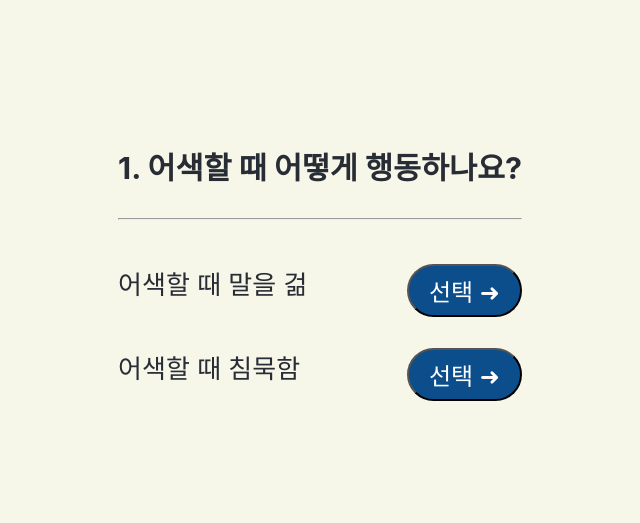
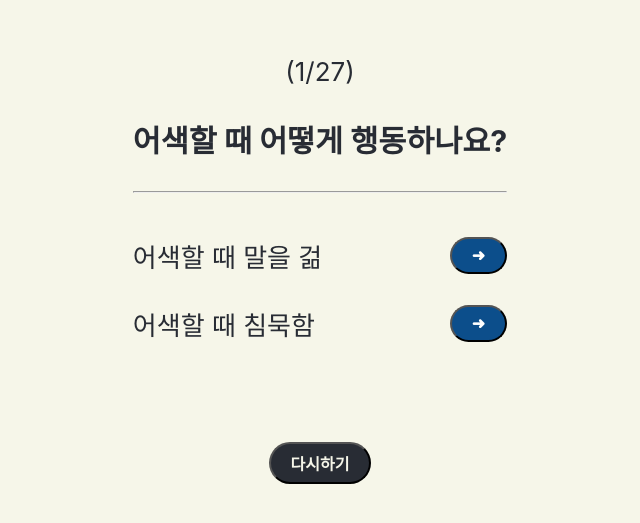
Before and after one commit to KingDonggyu/Reverse_MBTI, a React (Create React App) app: page /test in a window 1280 px wide. Shown: the part 143-666 px from the top of the page, without its empty margins (320-960 px from the left). Built offline with nearby package versions, Linux system fonts and the light colour scheme.

Commit message:
Fix testPage.js errors

```diff
--- a/public/index.html
+++ b/public/index.html
@@ -7,36 +7,12 @@
     <meta name="viewport" content="width=device-width, initial-scale=1" />
     <meta name="theme-color" content="#000000" />
     <meta name="description" content="Web site created using create-react-app" />
-    <!--
-      manifest.json provides metadata used when your web app is installed on a
-      user's mobile device or desktop. See https://developers.google.com/web/fundamentals/web-app-manifest/
-    -->
-    <link rel="manifest" href="%PUBLIC_URL%/manifest.json" />
-    <!--
-      Notice the use of %PUBLIC_URL% in the tags above.
-      It will be replaced with the URL of the `public` folder during the build.
-      Only files inside the `public` folder can be referenced from the HTML.
-
-      Unlike "/favicon.ico" or "favicon.ico", "%PUBLIC_URL%/favicon.ico" will
-      work correctly both with client-side routing and a non-root public URL.
-      Learn how to configure a non-root public URL by running `npm run build`.
-    -->
     <title>거꾸로 MBTI</title>
 </head>
 
 <body>
     <noscript>You need to enable JavaScript to run this app.</noscript>
     <div id="root"></div>
-    <!--
-      This HTML file is a template.
-      If you open it directly in the browser, you will see an empty page.
-
-      You can add webfonts, meta tags, or analytics to this file.
-      The build step will place the bundled scripts into the <body> tag.
-
-      To begin the development, run `npm start` or `yarn start`.
-      To create a production bundle, use `npm run build` or `yarn build`.
-    -->
 </body>
 
 </html>
--- a/src/components/views/TestPage/Question.js
+++ b/src/components/views/TestPage/Question.js
@@ -1,4 +1,5 @@
 import React, { Component } from "react";
+import { Link } from "react-router-dom";
 import "./Sections/Question.css";
 import "../ResultPage/ResultPage";
 
@@ -9,23 +10,21 @@ class Question extends Component {
 
   handleSelect = (event) => {
     const { id } = event.target;
-    this.props.handleSubmit(this.props.questionData[this.state.index].id, id);
-    if (this.state.index < 26) {
-      this.setState({ index: this.state.index + 1 });
-    } else {
-      this.props.handleResult();
-    }
+    const { index } = this.state;
+    this.props.handleSubmit(index, id);
+    if (index < 27) this.setState({ index: index + 1 });
   };
 
   render() {
     const { questionData } = this.props;
-    const answer = questionData[this.state.index];
+    const { index } = this.state;
+    const answer = questionData[index];
 
+    if (index === 27) this.props.handleResult();
     return (
       <div className="list">
-        <h3>
-          {answer.id + 1}. {answer.Q}
-        </h3>
+        <p>({index + 1}/27)</p>
+        <h3>{answer.Q}</h3>
         <hr />
         <br />
         <div className="answer-list">
@@ -36,7 +35,7 @@ class Question extends Component {
               id="answer1"
               onClick={this.handleSelect}
             >
-              선택 ➜
+              <strong>➜</strong>
             </button>
           </label>
           <br />
@@ -47,10 +46,15 @@ class Question extends Component {
               id="answer2"
               onClick={this.handleSelect}
             >
-              선택 ➜
+              <strong>➜</strong>
             </button>
           </label>
         </div>
+        <Link to="/">
+          <button className="replay-btn">
+            <strong>다시하기</strong>
+          </button>
+        </Link>
       </div>
     );
   }
--- a/src/components/views/TestPage/Sections/Question.css
+++ b/src/components/views/TestPage/Sections/Question.css
@@ -14,7 +14,7 @@
 }
 
 .answer-btn {
-    font-size: calc(3vmin);
+    font-size: calc(2vmin);
     padding: 7px 20px;
     border-radius: 30px;
     background-color: rgb(12, 78, 139);
@@ -23,6 +23,11 @@
     text-align: end;
 }
 
-.answer-btn result {
-    margin-top: 50px;
+.replay-btn {
+    font-size: calc(2vmin);
+    border-radius: 30px;
+    padding: 7px 20px;
+    background-color: #282c34;
+    color: #f6f6e9;
+    margin-top: 100px;
 }
--- a/src/components/views/TestPage/TestPage.js
+++ b/src/components/views/TestPage/TestPage.js
@@ -216,28 +216,31 @@ class TestPage extends Component {
     T/F : 5~16
     J/P : 22~26
     */
+    const { result } = this.state;
+
     if (questionNum <= 4) {
       if (answer === "answer1")
-        this.setState({ result: { E: this.state.result.E + 1 } });
-      else this.setState({ result: { I: this.state.result.I + 1 } });
-    } else if (5 <= questionNum <= 16) {
+        this.setState({ result: { ...result, E: result.E + 1 } });
+      else this.setState({ result: { ...result, I: result.I + 1 } });
+    } else if (questionNum <= 16) {
       if (answer === "answer1")
-        this.setState({ result: { T: this.state.result.T + 1 } });
-      else this.setState({ result: { F: this.state.result.F + 1 } });
-    } else if (17 <= questionNum <= 21) {
+        this.setState({ result: { ...result, T: result.T + 1 } });
+      else this.setState({ result: { ...result, F: result.F + 1 } });
+    } else if (questionNum <= 21) {
       if (answer === "answer1")
-        this.setState({ result: { S: this.state.result.S + 1 } });
-      else this.setState({ result: { N: this.state.result.N + 1 } });
-    } else if (22 <= questionNum <= 26) {
+        this.setState({ result: { ...result, S: result.S + 1 } });
+      else this.setState({ result: { ...result, N: result.N + 1 } });
+    } else {
       if (answer === "answer1")
-        this.setState({ result: { J: this.state.result.J + 1 } });
-      else this.setState({ result: { P: this.state.result.P + 1 } });
+        this.setState({ result: { ...result, J: result.J + 1 } });
+      else this.setState({ result: { ...result, P: result.P + 1 } });
     }
   };
 
   handleResult = () => {
     const { result } = this.state;
     let MBTIresult = "";
+
     if (result.E > result.I) MBTIresult += "E";
     else MBTIresult += "I";
     if (result.S > result.N) MBTIresult += "S";
```
